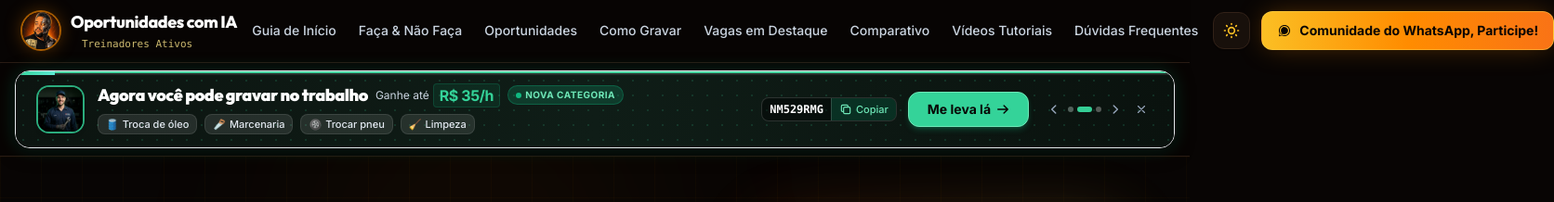
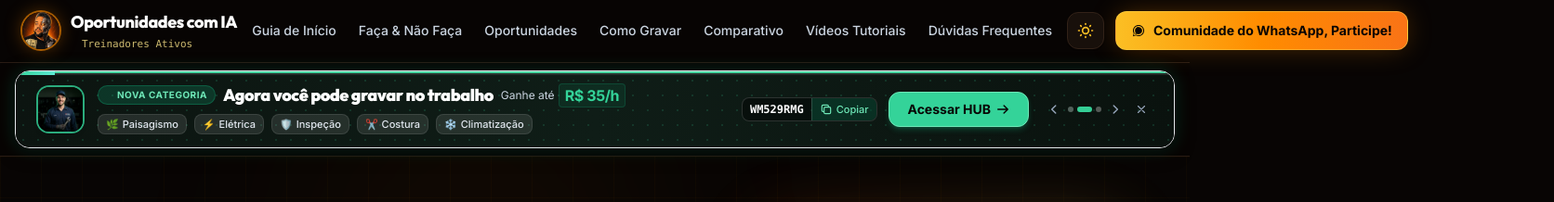
Before and after one commit to fernandokck/Oportunidade-com-IA, a Next.js app: page / in a window 1280 px wide. Shown: the top 218 px of the page at 93% size, 1672 px wide, since content can reach past the window. Built offline with nearby package versions, Linux system fonts and the light colour scheme.

Commit message:
feat: atualizar campanhas HUB, adicionar plataforma Flambra, atualizar Crowtado e novos tutoriais

```diff
--- a/app/page.tsx
+++ b/app/page.tsx
@@ -5,7 +5,6 @@ import Requirements from "@/components/Requirements";
 import Guidelines from "@/components/Guidelines";
 import Platforms from "@/components/Platforms";
 import VideoGuide from "@/components/VideoGuide";
-import FeaturedJobs from "@/components/FeaturedJobs";
 import Comparison from "@/components/Comparison";
 import Tutorials from "@/components/Tutorials";
 import Faq from "@/components/Faq";
@@ -26,7 +25,6 @@ export default function Home() {
         <Guidelines />
         <Platforms />
         <VideoGuide />
-        <FeaturedJobs />
         <Comparison />
         <Tutorials />
         <Faq />
--- a/components/Comparison.tsx
+++ b/components/Comparison.tsx
@@ -12,7 +12,7 @@ interface ComparisonRow {
   pay: string;
   saque: string;
   min: string;
-  status: "Ativo" | "Em análise" | "Saque Pausado";
+  status: "Ativo" | "Em análise" | "Saque Pausado" | "Pendente" | "Ausente";
   url: string;
   notes: string;
 }
@@ -20,8 +20,19 @@ interface ComparisonRow {
 const allRows: ComparisonRow[] = [
   // FÁCIL
   {
+    p: "Flambra",
+    rank: 1,
+    difficulty: "Fácil",
+    pay: "US$ 5 / hora",
+    saque: "Dólar / Semanal",
+    min: "Sem mínimo",
+    status: "Ativo",
+    url: "https://app.flambra.com/?ref=58C7E55071",
+    notes: "Upload de vídeos via Minute app (iPhone 12+ / Galaxy S21+). Pagamento toda sexta-feira.",
+  },
+  {
     p: "Hub.xyz",
-    rank: 1,
+    rank: 2,
     difficulty: "Fácil",
     pay: "US$ 5 a US$ 8 / hora",
     saque: "Pix / Dolar",
@@ -29,17 +40,6 @@ const allRows: ComparisonRow[] = [
     status: "Ativo",
     url: "https://ai.hub.xyz/r/DEBIN5",
     notes: "Aprovação rápida e interface amigável para tarefas cotidianas simples.",
-  },
-  {
-    p: "Crowtado",
-    rank: 2,
-    difficulty: "Fácil",
-    pay: "US$ 8 / hora",
-    saque: "Pix / Dolar",
-    min: "US$ 10",
-    status: "Ativo",
-    url: "https://www.crowtado.com/sign-up?ref=N432SDBG",
-    notes: "Maior taxa fixa por hora para tarefas domésticas básicas em vídeo.",
   },
   {
     p: "Claru.ai",
@@ -51,6 +51,17 @@ const allRows: ComparisonRow[] = [
     status: "Ativo",
     url: "https://app.claru.ai/signup?ref=8a2r3gfj",
     notes: "Pagamento semanal automático toda terça-feira e bônus por horas.",
+  },
+  {
+    p: "Crowtado",
+    rank: 4,
+    difficulty: "Fácil",
+    pay: "US$ 8 / hora",
+    saque: "Pix / Dolar",
+    min: "US$ 10",
+    status: "Pendente",
+    url: "https://www.crowtado.com/sign-up?ref=N432SDBG",
+    notes: "Atenção: Apresentando instabilidades em pagamentos e upload de vídeos no momento.",
   },
 
   // MÉDIO
@@ -97,7 +108,7 @@ export default function Comparison() {
     <section id="comparativo" className="relative border-b border-slate-200 dark:border-cyber-700/80 bg-slate-50/50 dark:bg-cyber-950/70 py-12 sm:py-16 md:py-24 transition-colors">
       <div className="relative mx-auto max-w-[1280px] px-4 sm:px-6">
         <SectionHead
-          index="06 · COMPARATIVO DIRETO & RANKING"
+          index="05 · COMPARATIVO DIRETO & RANKING"
           title="Ranking das Plataformas por Nível de Dificuldade"
           sub="Selecione seu nível de conhecimento para ver o ranking das melhores plataformas recomendadas para o seu perfil."
         />
@@ -228,18 +239,24 @@ export default function Comparison() {
                     {/* Status sincronizado com Oportunidades */}
                     <td className="px-5 sm:px-6 py-4">
                       <span
-                        className={`inline-flex items-center gap-1.5 px-2.5 py-0.5 rounded-full text-xs font-medium border whitespace-nowrap shrink-0 ${r.status === "Ativo"
+                        className={`inline-flex items-center gap-1.5 px-2.5 py-0.5 rounded-full text-xs font-medium border whitespace-nowrap shrink-0 ${
+                          r.status === "Ativo"
                             ? "bg-emerald-500/15 text-emerald-700 dark:text-emerald-400 border-emerald-500/30"
                             : r.status === "Saque Pausado"
                             ? "bg-rose-500/15 text-rose-700 dark:text-rose-400 border-rose-500/30"
+                            : r.status === "Pendente" || r.status === "Ausente"
+                            ? "bg-amber-500/15 text-amber-800 dark:text-amber-300 border-amber-500/40"
                             : "bg-yellow-500/15 text-yellow-700 dark:text-yellow-400 border-yellow-500/30"
                         }`}
                       >
                         <span
-                          className={`w-1.5 h-1.5 rounded-full shrink-0 ${r.status === "Ativo"
+                          className={`w-1.5 h-1.5 rounded-full shrink-0 ${
+                            r.status === "Ativo"
                               ? "bg-emerald-500 dark:bg-emerald-400 animate-pulse"
                               : r.status === "Saque Pausado"
                               ? "bg-rose-500 dark:bg-rose-400 animate-pulse"
+                              : r.status === "Pendente" || r.status === "Ausente"
+                              ? "bg-amber-500 dark:bg-amber-400 animate-pulse"
                               : "bg-yellow-500 dark:bg-yellow-400 animate-pulse"
                           }`}
                         ></span>
--- a/components/Faq.tsx
+++ b/components/Faq.tsx
@@ -37,7 +37,7 @@ export default function Faq() {
     <section id="faq" className="relative border-b border-slate-200 dark:border-cyber-700/80 bg-slate-50/70 dark:bg-cyber-950/80 py-12 sm:py-16 md:py-24 transition-colors">
       <div className="relative mx-auto max-w-[1280px] px-4 sm:px-6">
         <SectionHead
-          index="08 · DÚVIDAS FREQUENTES"
+          index="07 · DÚVIDAS FREQUENTES"
           title="Perguntas e Respostas sobre Treinar IA"
           sub="Tire suas dúvidas sobre funcionamento, equipamentos, aprovações e recebimento dos valores."
         />
--- a/components/Footer.tsx
+++ b/components/Footer.tsx
@@ -42,10 +42,6 @@ export default function Footer() {
               Como Gravar
             </a>
             <span className="text-slate-700 dark:text-cyber-700">•</span>
-            <a href="#vagas-destaque" className="text-slate-300 hover:text-amber-400 dark:hover:text-amberNeon transition-colors">
-              Vagas em Destaque
-            </a>
-            <span className="text-slate-700 dark:text-cyber-700">•</span>
             <a href="#comparativo" className="text-slate-300 hover:text-amber-400 dark:hover:text-amberNeon transition-colors">
               Comparativo & Ranking
             </a>
--- a/components/HubActivitiesBanner.tsx
+++ b/components/HubActivitiesBanner.tsx
@@ -26,16 +26,17 @@ interface ActivitySlide {
 
 const ACTIVITIES: ActivitySlide[] = [
   {
-    id: "blitz-independencia",
+    id: "sorteio-5x-iphones",
     theme: "emerald-mint",
-    bonusTag: "+20%",
-    avatarType: "runner",
-    avatarImage: "/runner-blitz.jpg",
-    title: "Blitz da Independência",
-    subtitle: "+20% por hora aprovada. US$ 42/h no trabalho, US$ 36/h em casa. Só 48 horas.",
+    bonusTag: "5x",
+    badgeText: "SORTEIO — ATIVO AGORA",
+    badgeType: "bonus",
+    avatarType: "gift",
+    title: "Sorteio de 5x iPhones",
+    subtitle: "5 iPhones para ganhar - Complete tarefas no trabalho",
     countdownLabel: "termina em",
-    countdownEnd: "2026-09-10T23:59:59",
-    ctaText: "Grave tarefas turbinadas",
+    countdownEnd: "2026-09-30T23:59:59",
+    ctaText: "Ver detalhes",
     ctaUrl: "https://ai.hub.xyz/r/DEBIN5",
   },
   {
@@ -51,13 +52,14 @@ const ACTIVITIES: ActivitySlide[] = [
       rate: "R$ 35/h",
     },
     tags: [
-      { icon: "🛢️", label: "Troca de óleo" },
-      { icon: "🪚", label: "Marcenaria" },
-      { icon: "🛞", label: "Trocar pneu" },
-      { icon: "🧹", label: "Limpeza" },
+      { icon: "🌿", label: "Paisagismo" },
+      { icon: "⚡", label: "Elétrica" },
+      { icon: "🛡️", label: "Inspeção" },
+      { icon: "✂️", label: "Costura" },
+      { icon: "❄️", label: "Climatização" },
     ],
-    referralCode: "NM529RMG",
-    ctaText: "Me leva lá",
+    referralCode: "WM529RMG",
+    ctaText: "Acessar HUB",
     ctaUrl: "https://ai.hub.xyz/r/DEBIN5",
   },
   {
@@ -84,7 +86,7 @@ export default function HubActivitiesBanner() {
   const [isPaused, setIsPaused] = useState(false);
   const [isDismissed, setIsDismissed] = useState(false);
   const [copiedCode, setCopiedCode] = useState<string | null>(null);
-  const [timeLeft, setTimeLeft] = useState({ days: 1, hours: 5, minutes: 42, seconds: 18 });
+  const [timeLeft, setTimeLeft] = useState({ days: 0, hours: 8, minutes: 42, seconds: 35 });
   const [animatingDirection, setAnimatingDirection] = useState<"next" | "prev">("next");
   const [isTransitioning, setIsTransitioning] = useState(false);
 
@@ -253,6 +255,10 @@ export default function HubActivitiesBanner() {
                     />
                     <div className="absolute inset-0 bg-gradient-to-t from-black/40 via-transparent to-transparent pointer-events-none" />
                   </div>
+                ) : currentActivity.id === "sorteio-5x-iphones" ? (
+                  <div className="w-10 h-10 sm:w-12 sm:h-12 rounded-xl bg-gradient-to-br from-emerald-500 via-teal-600 to-emerald-700 flex items-center justify-center text-xl shadow-md ring-2 ring-emerald-400/80">
+                    📱
+                  </div>
                 ) : (
                   <div className="w-10 h-10 sm:w-12 sm:h-12 rounded-xl bg-gradient-to-br from-amber-400 to-orange-500 flex items-center justify-center text-xl shadow-md ring-2 ring-amber-300">
                     🎁
@@ -263,6 +269,14 @@ export default function HubActivitiesBanner() {
               {/* Text content & badges */}
               <div className="flex-1 min-w-0">
                 <div className="flex flex-wrap items-center gap-1.5 sm:gap-2 mb-0.5">
+                  {/* Badge pill */}
+                  {currentActivity.badgeText && (
+                    <span className="inline-flex items-center gap-1.5 px-2 py-0.5 rounded-full text-[10px] font-extrabold uppercase tracking-wider bg-emerald-500/20 text-emerald-800 dark:text-emerald-300 border border-emerald-500/30">
+                      <span className="w-1.5 h-1.5 rounded-full bg-emerald-500 animate-ping" />
+                      {currentActivity.badgeText}
+                    </span>
+                  )}
+
                   <span className="font-display font-black text-sm sm:text-base md:text-lg text-slate-900 dark:text-white tracking-tight truncate">
                     {currentActivity.title}
                   </span>
@@ -276,14 +290,6 @@ export default function HubActivitiesBanner() {
                       <span className="font-extrabold text-emerald-600 dark:text-emerald-400 text-sm sm:text-base tracking-tight bg-emerald-500/10 px-1.5 py-0.2 rounded border border-emerald-500/20">
                         {currentActivity.payoutHighlight.rate}
                       </span>
-                    </span>
-                  )}
-
-                  {/* Badge pill */}
-                  {currentActivity.badgeText && (
-                    <span className="hidden sm:inline-flex items-center gap-1 px-2 py-0.5 rounded-full text-[10px] font-extrabold uppercase tracking-wider bg-emerald-500/20 text-emerald-800 dark:text-emerald-300 border border-emerald-500/30">
-                      <span className="w-1.5 h-1.5 rounded-full bg-emerald-500 animate-ping" />
-                      {currentActivity.badgeText}
                     </span>
                   )}
                 </div>
@@ -317,11 +323,12 @@ export default function HubActivitiesBanner() {
               {/* Limited time Countdown Badge */}
               {currentActivity.countdownEnd && (
                 <div className="inline-flex items-center gap-1.5 px-2.5 py-1 rounded-lg bg-black/10 dark:bg-black/40 border border-black/10 dark:border-white/15 text-slate-800 dark:text-slate-200 text-xs font-mono">
+                  <span className="text-emerald-500">⏱</span>
                   <span className="text-[11px] text-slate-500 dark:text-slate-400 font-sans">
                     {currentActivity.countdownLabel || "termina em"}
                   </span>
                   <span className="font-bold text-emerald-600 dark:text-emerald-400 tracking-wider">
-                    {timeLeft.days}d {String(timeLeft.hours).padStart(2, "0")}h {String(timeLeft.minutes).padStart(2, "0")}m
+                    {timeLeft.days > 0 ? `${timeLeft.days}d ` : ""}{timeLeft.hours}h {String(timeLeft.minutes).padStart(2, "0")}m
                   </span>
                 </div>
               )}
--- a/components/Nav.tsx
+++ b/components/Nav.tsx
@@ -8,7 +8,6 @@ const links = [
   { href: "#diretrizes", label: "Faça & Não Faça" },
   { href: "#plataformas", label: "Oportunidades" },
   { href: "#como-gravar", label: "Como Gravar" },
-  { href: "#vagas-destaque", label: "Vagas em Destaque" },
   { href: "#comparativo", label: "Comparativo" },
   { href: "#tutoriais", label: "Vídeos Tutoriais" },
   { href: "#faq", label: "Dúvidas Frequentes" },
--- a/components/Platforms.tsx
+++ b/components/Platforms.tsx
@@ -9,13 +9,26 @@ interface PlatformItem {
   payout: string;
   payoutBadge?: string;
   url: string;
-  status: "Ativo" | "Em análise" | "Saque Pausado";
+  status: "Ativo" | "Em análise" | "Saque Pausado" | "Pendente" | "Ausente";
   highlight: string;
   description: React.ReactNode;
   isBlank?: boolean;
 }
 
 const platforms: PlatformItem[] = [
+  {
+    id: "flambra",
+    name: "Flambra",
+    titleBadge: "Plataforma Nova!",
+    titleBadgeIcon: "✨",
+    payout: "US$ 5 / hora",
+    payoutBadge: "Toda Sexta-feira",
+    url: "https://app.flambra.com/?ref=58C7E55071",
+    status: "Ativo",
+    highlight: "Tarefas do dia a dia · Minute App",
+    description:
+      "Upload de vídeos usando o aplicativo da minute que tem como regra aparelhos de uso como Iphone 12 pra cima e Samsung S21 pra cima. Pagamento toda sexta-feira.",
+  },
   {
     id: "hub",
     name: "Hub.xyz",
@@ -32,8 +45,8 @@ const platforms: PlatformItem[] = [
   {
     id: "invent",
     name: "Invent Money",
-    titleBadge: "Nova plataforma!",
-    titleBadgeIcon: "✨",
+    titleBadge: "Ganhos em Dólar",
+    titleBadgeIcon: "💵",
     payout: "US$ 5 a US$ 8 / hora",
     payoutBadge: "Ganhos em Dólar",
     url: "https://app.inventmoney.com/r/DNXHJWUM",
@@ -57,12 +70,12 @@ const platforms: PlatformItem[] = [
     id: "crowtado",
     name: "Crowtado",
     payout: "US$ 8 / hora",
-    payoutBadge: "Maior taxa fixa",
+    payoutBadge: "Alerta de Instabilidade",
     url: "https://www.crowtado.com/sign-up?ref=N432SDBG",
-    status: "Ativo",
-    highlight: "Saque mínimo baixo (US$ 10)",
+    status: "Pendente",
+    highlight: "Problemas em Pagamentos e Upload",
     description:
-      "Tem a maior taxa por hora e saque mínimo de apenas US$ 10. O suporte ao usuário é focado no modelo self-service — funciona perfeitamente para quem executa tarefas com autonomia.",
+      "Atenção: A plataforma está sinalizada com instabilidades e problemas no processamento de pagamentos e no upload de vídeos. Recomendamos cautela e priorizar as demais plataformas ativas no momento.",
   },
   {
     id: "micro1",
@@ -101,6 +114,7 @@ export default function Platforms() {
         <div className="grid grid-cols-1 md:grid-cols-2 lg:grid-cols-3 gap-5 sm:gap-6">
           {platforms.map((p, index) => {
             const isPaused = p.status === "Saque Pausado";
+            const isPending = p.status === "Pendente" || p.status === "Ausente";
             const isAnalyzing = p.status === "Em análise";
 
             return (
@@ -111,6 +125,8 @@ export default function Platforms() {
                     ? "border-slate-200 dark:border-cyber-700/60 bg-slate-50/70 dark:bg-cyber-900/50 hover:border-slate-300 dark:hover:border-cyber-600"
                     : isPaused
                     ? "border-rose-400/40 dark:border-rose-500/30 bg-white dark:bg-cyber-900/80 hover:border-rose-500/60 hover:shadow-[0_0_25px_rgba(244,63,94,0.15)]"
+                    : isPending
+                    ? "border-amber-400/50 dark:border-amber-500/40 bg-amber-500/[0.03] dark:bg-cyber-900/85 hover:border-amber-500/70 hover:shadow-[0_0_25px_rgba(245,158,11,0.18)]"
                     : isAnalyzing
                     ? "border-yellow-400/40 dark:border-yellow-500/30 bg-white dark:bg-cyber-900/80 hover:border-yellow-500/60 hover:shadow-[0_0_25px_rgba(234,179,8,0.15)]"
                     : "border-slate-200 dark:border-cyber-700 bg-white dark:bg-cyber-900/90 hover:border-amber-400 dark:hover:border-amberNeon/60 shadow-sm hover:shadow-md dark:hover:shadow-amber-glow"
@@ -135,6 +151,8 @@ export default function Platforms() {
                           ? "bg-emerald-500/15 text-emerald-700 dark:text-emerald-400 border-emerald-500/30"
                           : p.status === "Saque Pausado"
                           ? "bg-rose-500/15 text-rose-700 dark:text-rose-400 border-rose-500/30"
+                          : p.status === "Pendente" || p.status === "Ausente"
+                          ? "bg-amber-500/15 text-amber-800 dark:text-amber-300 border-amber-500/40"
                           : "bg-yellow-500/15 text-yellow-700 dark:text-yellow-400 border-yellow-500/30"
                       }`}
                     >
@@ -144,6 +162,8 @@ export default function Platforms() {
                             ? "bg-emerald-500 dark:bg-emerald-400 animate-pulse"
                             : p.status === "Saque Pausado"
                             ? "bg-rose-500 dark:bg-rose-400 animate-pulse"
+                            : p.status === "Pendente" || p.status === "Ausente"
+                            ? "bg-amber-500 dark:bg-amber-400 animate-pulse"
                             : "bg-yellow-500 dark:bg-yellow-400 animate-pulse"
                         }`}
                       ></span>
--- a/components/Tutorials.tsx
+++ b/components/Tutorials.tsx
@@ -15,7 +15,31 @@ export interface TutorialVideo {
 }
 
 const tutorialsData: TutorialVideo[] = [
-  // 1. Hub.xyz (2 vídeos)
+  // 1. Flambra (2 vídeos novos)
+  {
+    id: "flambra-1",
+    project: "Flambra",
+    projectSlug: "flambra",
+    youtubeId: "F9v2AgvwXjQ",
+    url: "https://youtu.be/F9v2AgvwXjQ?si=P1GvZF5R5NKX5_IJ",
+    title: "Flambra: Ela é Realmente Confiável? Vale a Pena? Entenda Tudo",
+    tag: "Análise & Primeiros Passos",
+    description:
+      "Entenda como funciona a plataforma Flambra, remuneração de 5$/h, regras de aparelhos (iPhone 12+ ou Galaxy S21+) e pagamentos semanais.",
+  },
+  {
+    id: "flambra-2",
+    project: "Flambra",
+    projectSlug: "flambra",
+    youtubeId: "9uINf3JFiKI",
+    url: "https://youtu.be/9uINf3JFiKI?si=LoRBHgBLndxMp54b",
+    title: "Flambra: A Plataforma nos Respondeu! Veja o que Aconteceu",
+    tag: "Atualização Oficial",
+    description:
+      "Confira os esclarecimentos oficiais da equipe Flambra, dúvidas sobre aprovações, pagamentos na sexta-feira e suporte aos treinadores.",
+  },
+
+  // 2. Hub.xyz (2 vídeos)
   {
     id: "hub-1",
     project: "Hub.xyz",
@@ -39,7 +63,18 @@ const tutorialsData: TutorialVideo[] = [
       "Diretrizes práticas de enquadramento, iluminação e posicionamento das mãos para ter seus vídeos aprovados de primeira.",
   },
 
-  // 2. Invent Money (1 vídeo)
+  // 3. Invent Money (2 vídeos)
+  {
+    id: "invent-2",
+    project: "Invent Money",
+    projectSlug: "invent",
+    youtubeId: "YaM4K87tE6c",
+    url: "https://youtu.be/YaM4K87tE6c?si=bFQrotrXEV2P6lca",
+    title: "Invent Money: Aprenda Como Sacar Seu Saldo Passo a Passo",
+    tag: "Saque & Carteira",
+    description:
+      "Tutorial completo ensinando a solicitar e receber seus ganhos da Invent Money de forma rápida e segura.",
+  },
   {
     id: "invent-1",
     project: "Invent Money",
@@ -52,7 +87,7 @@ const tutorialsData: TutorialVideo[] = [
       "Aprenda a faturar até R$ 40/hora com qualquer celular na Invent Money: criação de conta, gravação de tarefas no modo 0,5x e envio para aprovação.",
   },
 
-  // 3. Receber em Dólar / Treinamento de IA (1 vídeo)
+  // 4. Receber em Dólar / Treinamento de IA (1 vídeo)
   {
     id: "dolar-1",
     project: "Receber em Dólar",
@@ -65,7 +100,7 @@ const tutorialsData: TutorialVideo[] = [
       "Passo a passo completo de como abrir e configurar sua conta para receber seus pagamentos em dólar do treinamento de IA diretamente no Brasil.",
   },
 
-  // 4. Crowtado (1 vídeo)
+  // 5. Crowtado (1 vídeo)
   {
     id: "crowtado-1",
     project: "Crowtado",
@@ -78,7 +113,7 @@ const tutorialsData: TutorialVideo[] = [
       "Apresentação prática de como navegar na esteira de missões da Crowtado, submeter clipes e receber em dólar convertido via Pix.",
   },
 
-  // 5. Claru.ai (1 vídeo)
+  // 6. Claru.ai (1 vídeo)
   {
     id: "claru-1",
     project: "Claru.ai",
@@ -91,7 +126,7 @@ const tutorialsData: TutorialVideo[] = [
       "Como se cadastrar na Claru.ai, entender o pagamento semanal automático às terças-feiras e cumprir as horas exigidas.",
   },
 
-  // 6. Micro 1 (1 vídeo)
+  // 7. Micro 1 (1 vídeo)
   {
     id: "micro1-1",
     project: "Micro 1",
@@ -104,7 +139,7 @@ const tutorialsData: TutorialVideo[] = [
       "Entenda como aplicar para a Micro 1, as exigências de avaliação e como atingir a remuneração de até US$ 15/hora sem fluência.",
   },
 
-  // 7. Configurando o MINUTE App (1 vídeo)
+  // 8. Configurando o MINUTE App (1 vídeo)
   {
     id: "minute-1",
     project: "MINUTE App",
@@ -154,7 +189,7 @@ export default function Tutorials() {
 
       <div className="relative mx-auto max-w-[1280px] px-4 sm:px-6">
         <SectionHead
-          index="07 · VÍDEOS TUTORIAIS"
+          index="06 · VÍDEOS TUTORIAIS"
           title="Tutoriais em Vídeo por Projeto & Atividade"
           sub="Selecione o projeto desejado para assistir aos tutoriais práticos de gravação, setup de equipamentos, configuração de aplicativos e saques."
         />
```
Lines whose indentation alone changed are shown as unchanged.
